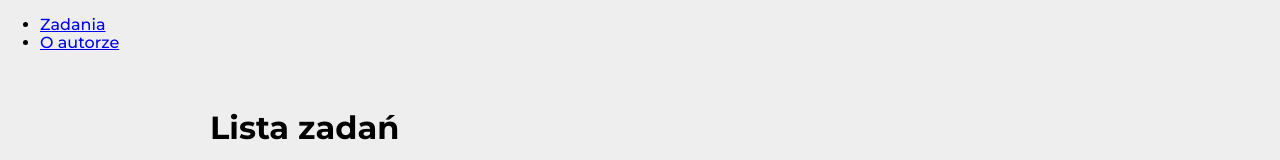
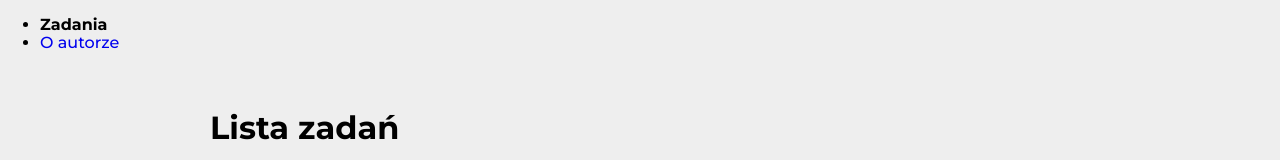
Before and after one commit to KarolinaJ33/to-do-list-react, a React (Create React App) app: page /#/zadania in a window 1280 px wide. Shown: the top 160 px of the page. Built offline with nearby package versions, Linux system fonts and the light colour scheme.

Commit message:
to navigation links styled added

```diff
--- a/src/App.js
+++ b/src/App.js
@@ -1,21 +1,22 @@
-import { HashRouter, NavLink, Switch, Route, Redirect } from "react-router-dom";
+import { HashRouter, Switch, Route, Redirect } from "react-router-dom";
 import TasksPage from "./features/tasks/TasksPage/index";
 import TaskPage from "./features/tasks/TaskPage";
 import AuthorPage from "./features/author/AuthorPage";
+import { StyledNavLink } from "./appStyled";
 
 export default () => (
     <HashRouter>
         <nav>
             <ul>
                 <li>
-                    <NavLink activeClassName="active" to="/zadania">
+                    <StyledNavLink activeClassName="active" to="/zadania">
                         Zadania
-                    </NavLink>
+                    </StyledNavLink>
                 </li>
                 <li>
-                    <NavLink activeClassName="active" to="/autor">
+                    <StyledNavLink activeClassName="active" to="/autor">
                         O autorze
-                    </NavLink>
+                    </StyledNavLink>
                 </li>
             </ul>
             <Switch>
--- /dev/null
+++ b/src/appStyled.js
@@ -0,0 +1,12 @@
+import { NavLink } from "react-router-dom";
+import styled from "styled-components";
+const activeClassName = "active";
+
+export const StyledNavLink = styled(NavLink)`
+text-decoration: none;
+
+&.${activeClassName} {
+    font-weight: bold;
+    color: black;
+}
+`;
```
